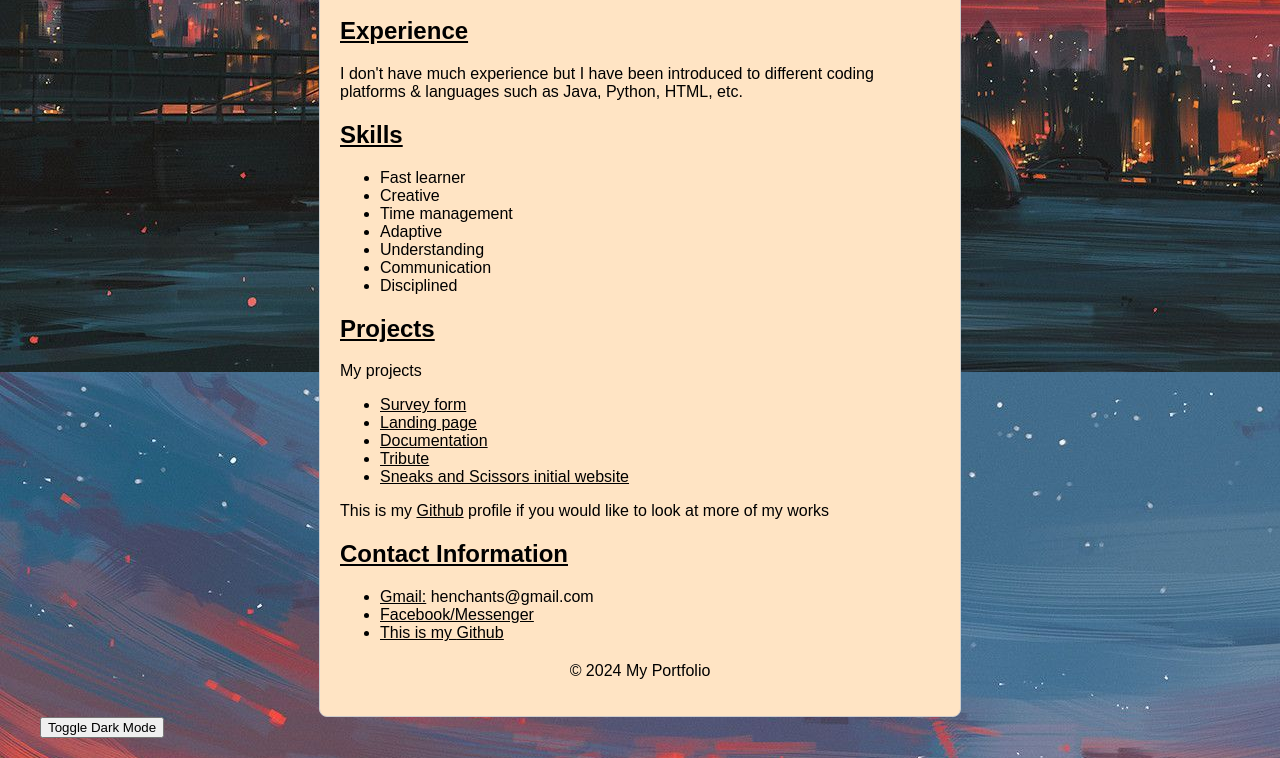
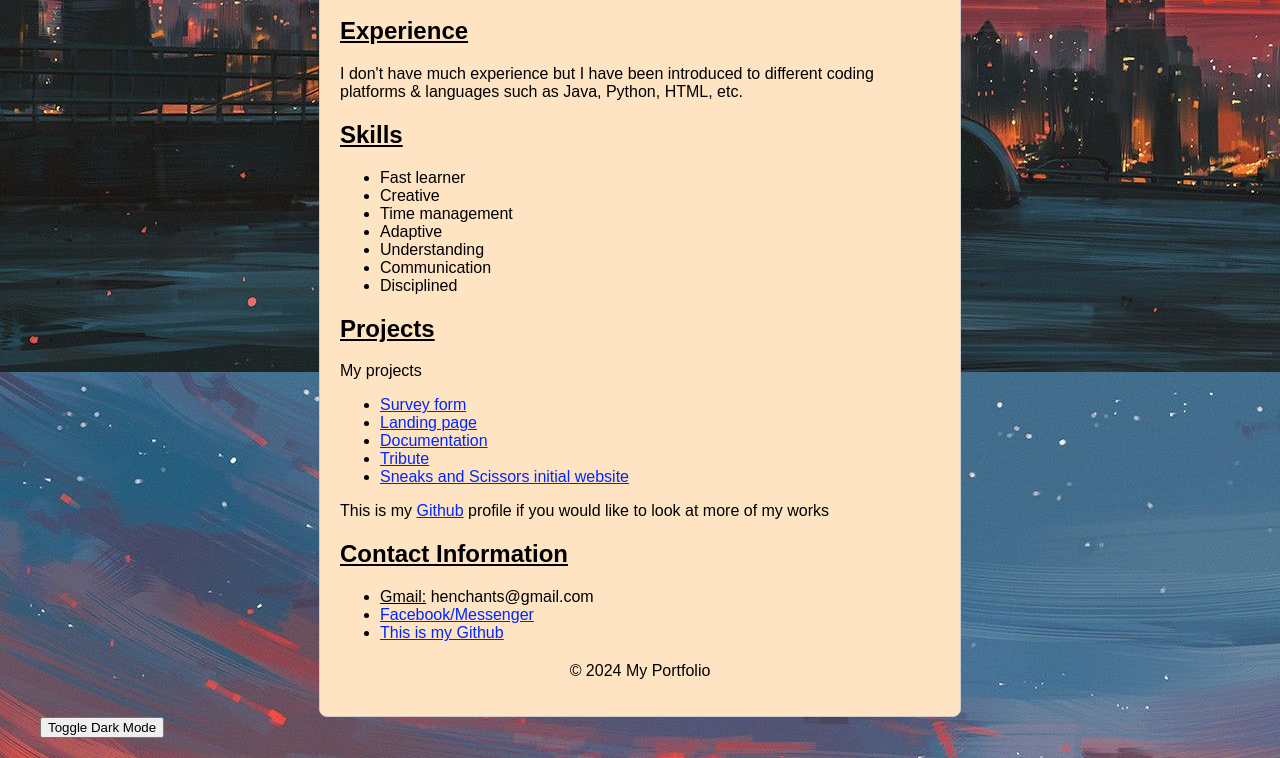
Before and after one commit to henchants/CIT-18-REFRESHER-ACTIVITY, a plain HTML site: page index.html in a window 1280 px wide. Shown: the part 708-1466 px from the top of the page. Drawn offline with Linux system fonts and the light colour scheme.

Commit message:
blue links

```diff
--- a/style.css
+++ b/style.css
@@ -79,12 +79,12 @@ section {
 }
 
 a {
-    color: rgb(0, 0, 0);
+    color: rgb(0, 38, 255);
     text-decoration: underline;
 }
 
 a:hover {
-    color: rgb(0, 102, 255);
+    color: rgb(255, 68, 68);
     text-decoration: none;
 }
 
```
